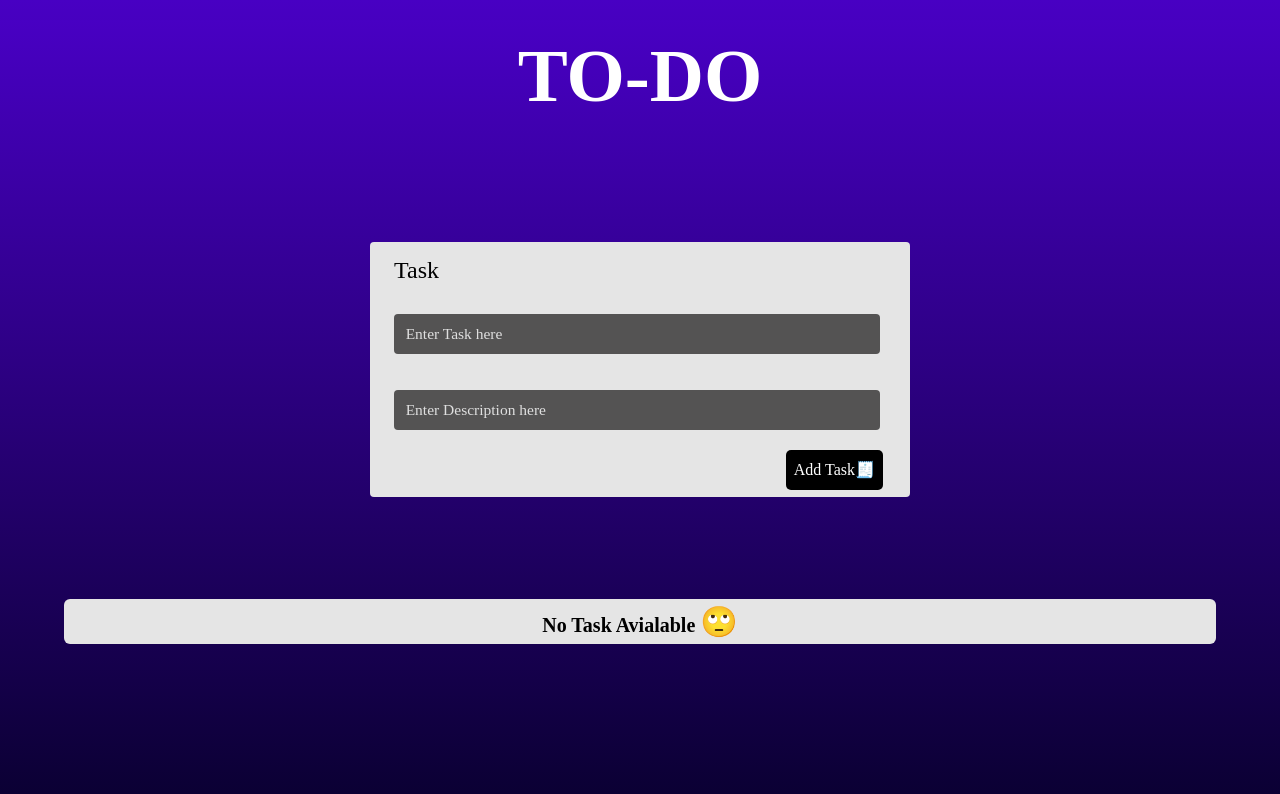
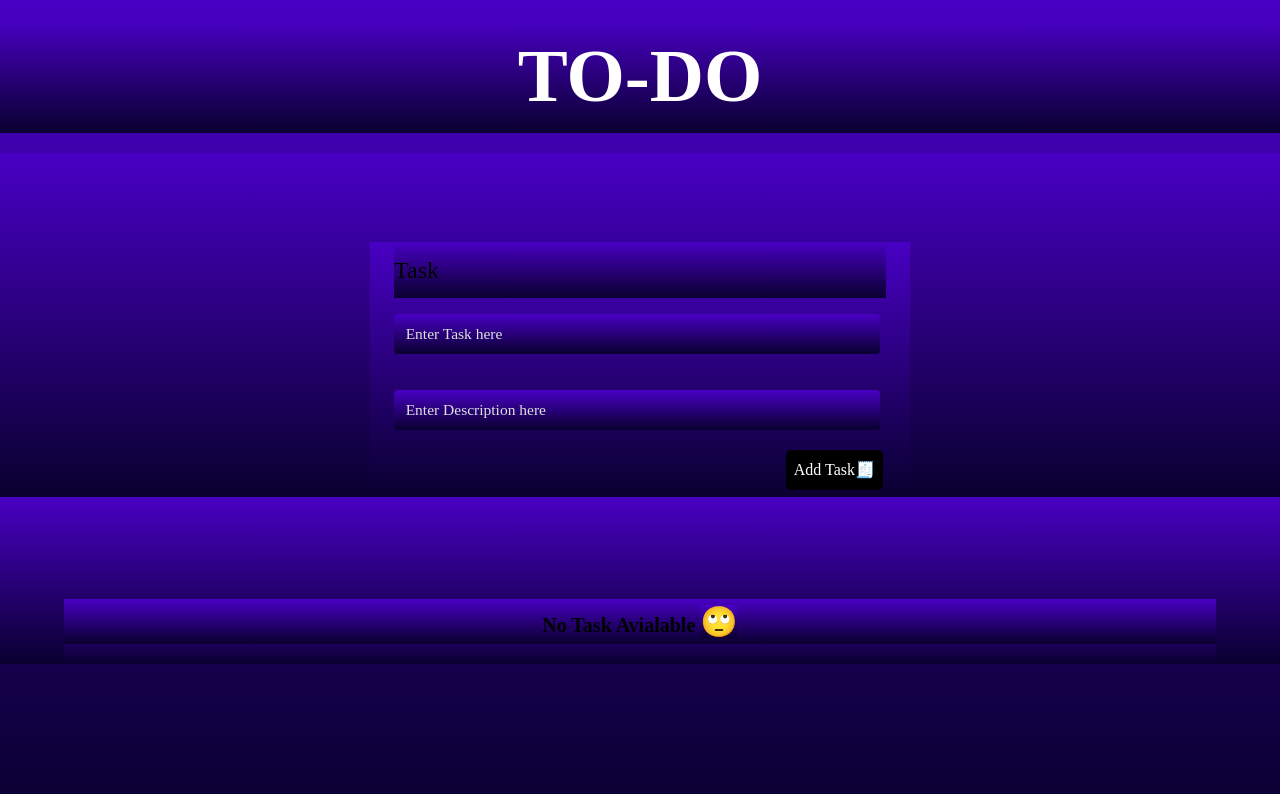
Before and after one commit to ayan15888/TO-DO, a Next.js app: page / in a window 1280 px wide. Shown: the top 794 px of the page. Built offline with nearby package versions, Linux system fonts and the light colour scheme.

Commit message:
Update globals.css

```diff
--- a/app/globals.css
+++ b/app/globals.css
@@ -8,11 +8,12 @@
   box-sizing: border-box;
   font-family: Myriad Pro;
   /* background: radial-gradient(rgb(190, 167, 201),rgb(151, 136, 219)); */
+   background: linear-gradient(rgb(72, 0, 195),rgb(9, 0, 47));
 }
 
 html,
 body {
- background: linear-gradient(rgb(72, 0, 195),rgb(9, 0, 47));
+
   /* overflow: hidden; */
   height: 100%;
   width: 100%;
```
